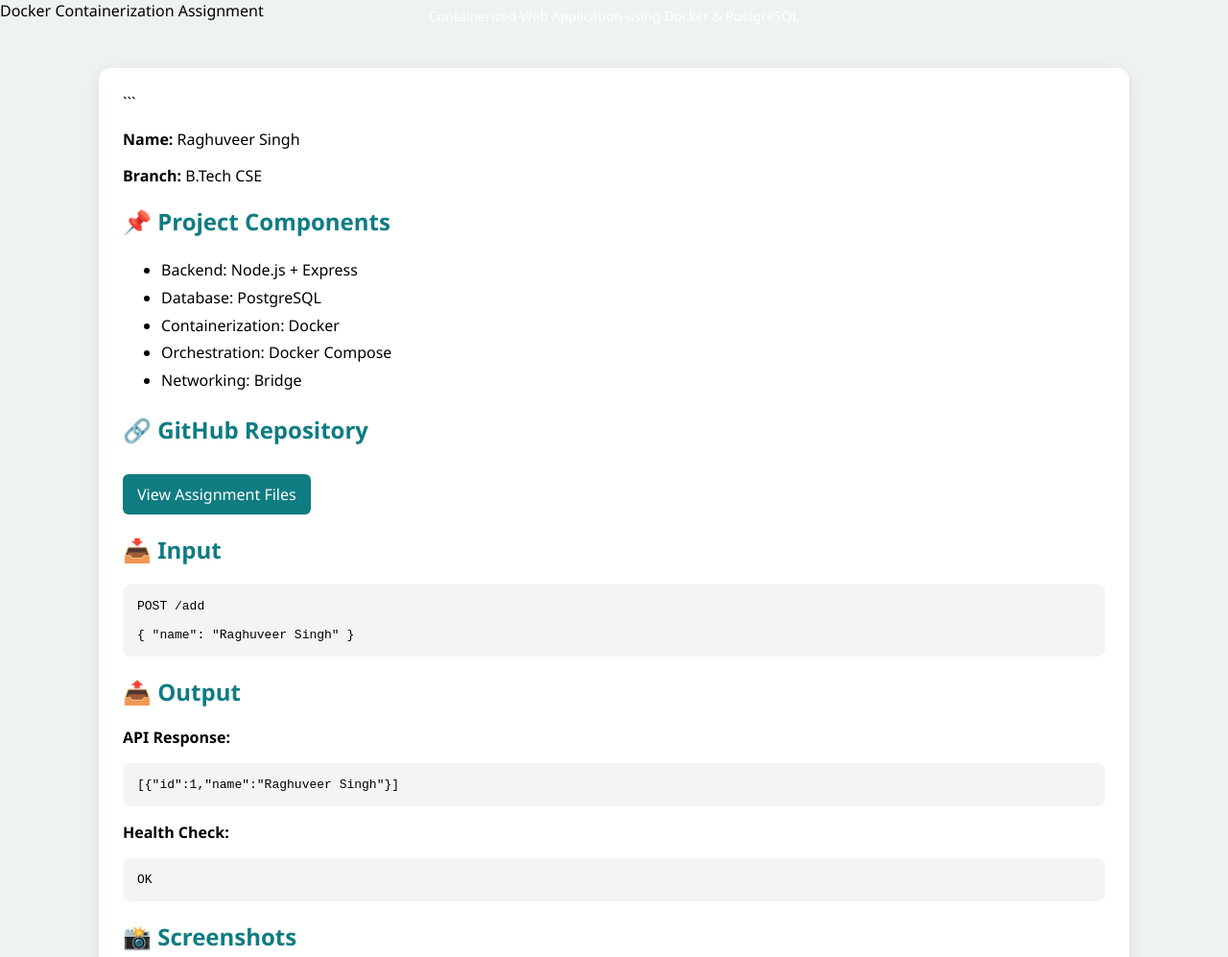
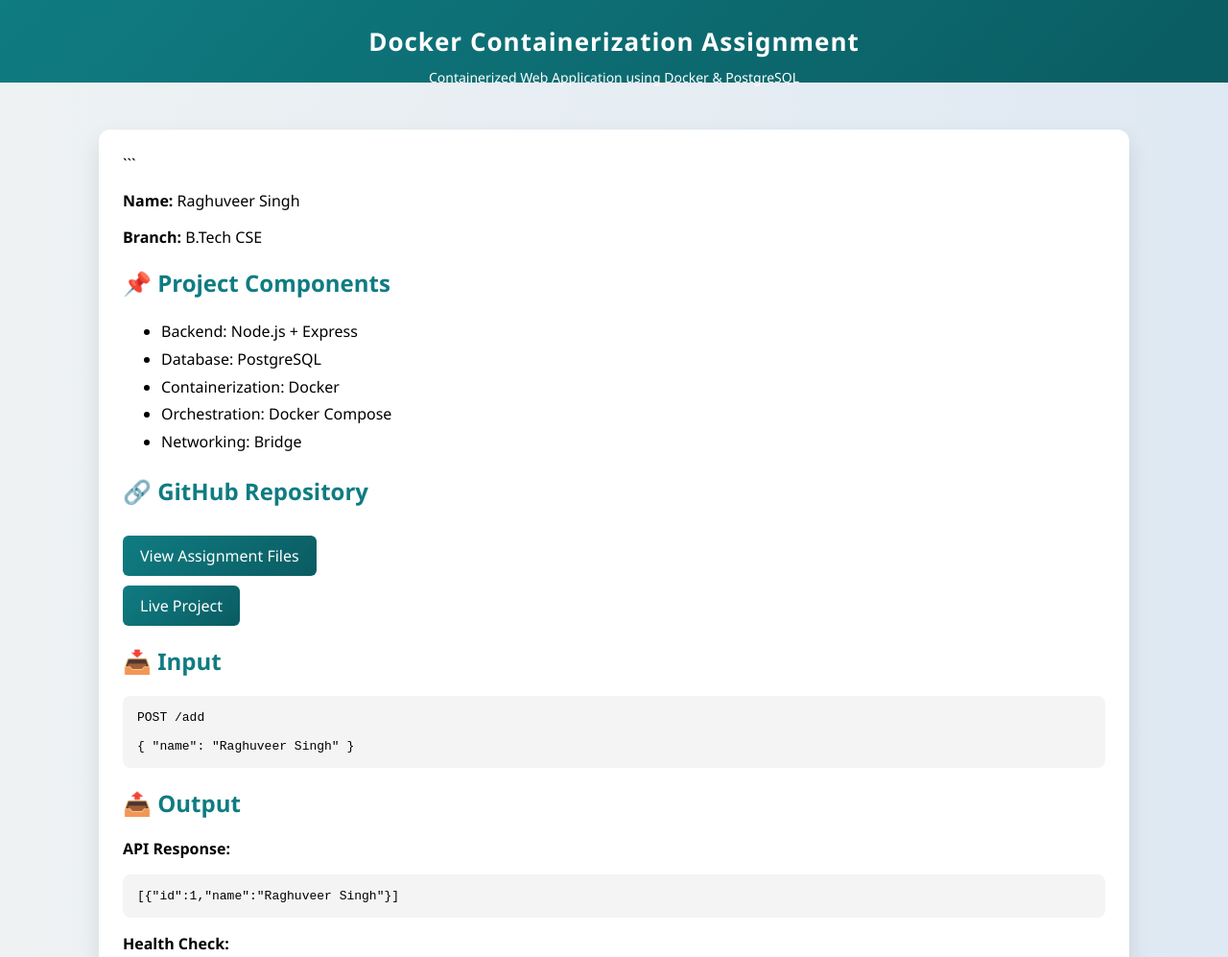
Before and after one commit to Raghuveer3339/docker-assignment, a website: page index.html in a window 1280 px wide. Shown: the top 997 px of the page at 96% size. Drawn offline with Linux system fonts and the light colour scheme.

Commit message:
Update index.html

````diff
--- a/index.html
+++ b/index.html
@@ -3,21 +3,28 @@
 <html>
 <head>
   <title>Docker Assignment</title>
+
   <style>
     body {
       font-family: 'Segoe UI', sans-serif;
-      background: #eef2f3;
+      background: linear-gradient(to right, #eef2f3, #dfe9f3);
       margin: 0;
+      animation: fadeIn 1s ease-in;
     }
 
-```
+    @keyframes fadeIn {
+      from { opacity: 0; transform: translateY(20px); }
+      to { opacity: 1; transform: translateY(0); }
+    }
+
     .header {
-  background: #0f7c82;
+      background: linear-gradient(135deg, #0f7c82, #0a5c61);
       color: white;
       text-align: center;
       padding: 25px;
       font-size: 26px;
       font-weight: bold;
+      letter-spacing: 1px;
     }
 
     .subheader {
@@ -34,7 +41,13 @@
       background: white;
       padding: 25px;
       border-radius: 12px;
-  box-shadow: 0px 5px 15px rgba(0,0,0,0.1);
+      box-shadow: 0px 10px 25px rgba(0,0,0,0.1);
+      transition: transform 0.3s ease, box-shadow 0.3s ease;
+    }
+
+    .card:hover {
+      transform: translateY(-6px);
+      box-shadow: 0px 15px 35px rgba(0,0,0,0.15);
     }
 
     h2 {
@@ -52,26 +65,41 @@
       border-radius: 8px;
       font-family: monospace;
       margin-top: 10px;
+      transition: 0.3s;
+    }
+
+    .box:hover {
+      background: #e8f7f8;
     }
 
     .btn {
       display: inline-block;
-  background: #0f7c82;
+      background: linear-gradient(135deg, #0f7c82, #0a5c61);
       color: white;
-  padding: 10px 15px;
+      padding: 10px 18px;
       border-radius: 6px;
       text-decoration: none;
       margin-top: 10px;
+      transition: 0.3s;
+    }
+
+    .btn:hover {
+      transform: scale(1.05);
+      background: linear-gradient(135deg, #0a5c61, #083f42);
+    }
+
+    .btn:active {
+      transform: scale(0.95);
     }
 
     .footer {
       text-align: center;
       color: gray;
       margin: 20px;
+      font-size: 14px;
     }
-```
+  </style>
 
-  </style>
 </head>
 
 <body>
@@ -79,6 +107,7 @@
   <div class="header">
     Docker Containerization Assignment
   </div>
+
   <div class="subheader">
     Containerized Web Application using Docker & PostgreSQL
   </div>
@@ -99,7 +128,15 @@
 </ul>
 
 <h2>🔗 GitHub Repository</h2>
-<a class="btn" href="https://github.com/raghuveer3339/docker-assignment/" target="_blank">View Assignment Files</a>
+<a class="btn" href="https://github.com/raghuveer3339/docker-assignment" target="_blank">
+  View Assignment Files
+</a>
+
+<br>
+
+<a class="btn" href="https://raghuveer3339.github.io/docker-assignment/" target="_blank">
+  Live Project
+</a>
 
 <h2>📥 Input</h2>
 <div class="box">
@@ -108,6 +145,7 @@
 </div>
 
 <h2>📤 Output</h2>
+
 <p><b>API Response:</b></p>
 <div class="box">
   [{"id":1,"name":"Raghuveer Singh"}]
````
Lines whose indentation alone changed are shown as unchanged.
